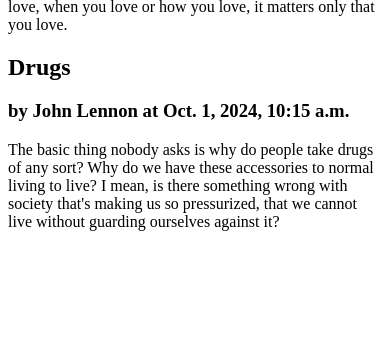
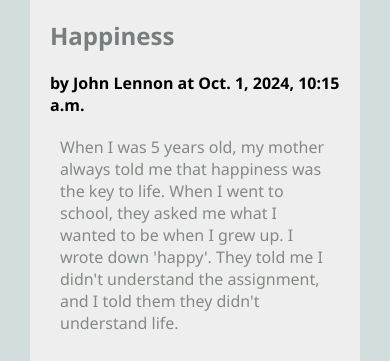
Before and after one commit to cros-nash/cs412, a Django app: page /blog/ in a window 390 px wide. Shown: the part 372-733 px from the top of the page. Before the commit the page ends 603 px from the top, so only its background shows below. Run offline with Django 4.2, Linux system fonts and the light colour scheme; data comes from the database, SQL or seed files in the repository; both versions use the stored data as it was after the commit.

Commit message:
Started blog project; created Article model; used generic ListView.

```diff
--- a/blog/models.py
+++ b/blog/models.py
@@ -7,6 +7,7 @@
     author = models.TextField(blank=False)
     text = models.TextField(blank=False)
     published = models.DateTimeField(auto_now=True)
+    image_url = models.URLField(blank=True)
 
     def __str__(self):
         '''Return a string representation of this Article object.'''
--- /dev/null
+++ b/blog/templates/blog/base.html
@@ -0,0 +1,17 @@
+<!-- blog/templates/blog/base.html -->
+{% load static %}
+<html>
+    <head>
+        <title>Blog</title>
+        <link rel="stylesheet" href="{% static 'styles-blog.css' %}">
+    </head>
+    <body>
+        <header>
+            <h1>Blog</h1>
+        </header>
+
+    {% block content %}
+    {% endblock %}
+
+    </body>
+</html>
--- a/blog/templates/blog/show_all.html
+++ b/blog/templates/blog/show_all.html
@@ -1,16 +1,26 @@
-<!-- templates/show_all.html -->
+<!-- templates/blog/show_all.html -->
+
+{% extends 'blog/base.html' %}
 <h1>Showing all Articles</h1>
 <!-- scriptlet code to display the value of the variable `articles`
 {{ articles }}
 -->
-<div>
+{% block content %}
+<main class="grid-container">
     {% for a in articles %}
-    <div>
+    <article>
+        {% if a.image_url %}
+        <img src="{{a.image_url}}" alt="{{a.image_url}}">
+        {% endif %}
+
+        <div>
         <h2>{{a.title}}</h2>
-        <h3>by {{a.author}} at {{a.published}}</h3>
+        <strong>by {{a.author}} at {{a.published}}</strong>
         <p>
         {{a.text}}
         </p>
-    </div>
+        </div>
+    </article>
     {% endfor %}
-<div>
+</main>
+{% endblock %}
--- /dev/null
+++ b/static/styles-blog.css
@@ -0,0 +1,80 @@
+/* This CSS was derived from NetNinja's multi-column grid example. */
+
+body {
+    margin: 30px;
+    background: #d1dedd;
+    font-family:'Segoe UI', Tahoma, Geneva, Verdana, sans-serif;
+}
+
+ul, li {
+    padding: 0px;
+    list-style-type: none;
+}
+
+h1, h2, h3 {
+    color: #767f7e;
+}
+
+p {
+    color: #828b82;
+}
+
+header {
+    max-width: 1200px;
+    margin: 40px auto;
+    border-bottom: 1px solid #bbc7c7;
+}
+.grid-container {
+    background: #eee;
+    max-width: 900px;
+    display: grid;
+    /* grid-template-columns: 300px 300px 300px; */
+    grid-template-columns: repeat(3, 1fr);
+     grid-gap: 10px;
+    max-width: 1200px;
+    margin: 20px auto;
+}
+
+article.featured {
+    grid-column: span 3;
+    display: grid; /* nested grid */
+    gap: 60px;
+    grid-template-columns: 1fr 1fr;
+    align-items: center;
+    border-bottom: 1px #bbc7c7;
+    padding-bottom: 40px;
+}
+
+article img, article.featured img {
+    width: 100%;
+    border: 4px solid #fff;
+    border-radius: 8px;
+}
+article p, article h3 {
+    margin: 20px 10px;
+
+}
+
+nav li {
+    display: inline;
+}
+/* responsive styles: adapt to smaller screen sizes */
+@media screen and (max-width: 980px) {
+
+    article {
+        grid-column: span 3;
+        display: grid; /* nested grid */
+        grid-template-columns: 1fr 1fr;
+        gap: 60px;
+        align-items: center;
+    }
+}
+
+@media screen and (max-width: 760px) {
+
+    article, article.featured {
+
+        display: block;
+        margin: 0px 20px;
+    }
+}
```
Also changed, not shown: blog/migrations/0002_article_image_url.py (added), db.sqlite3.
